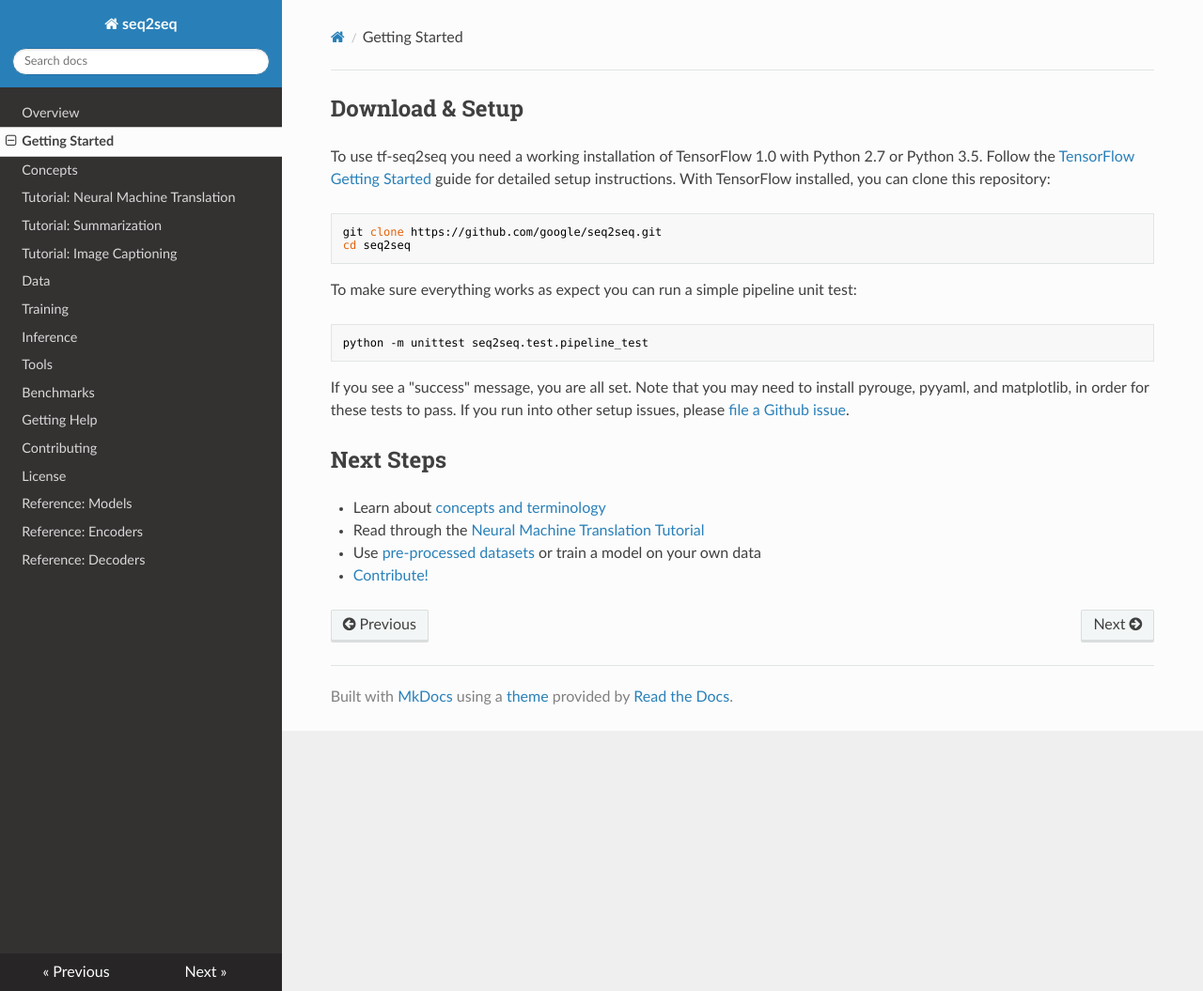
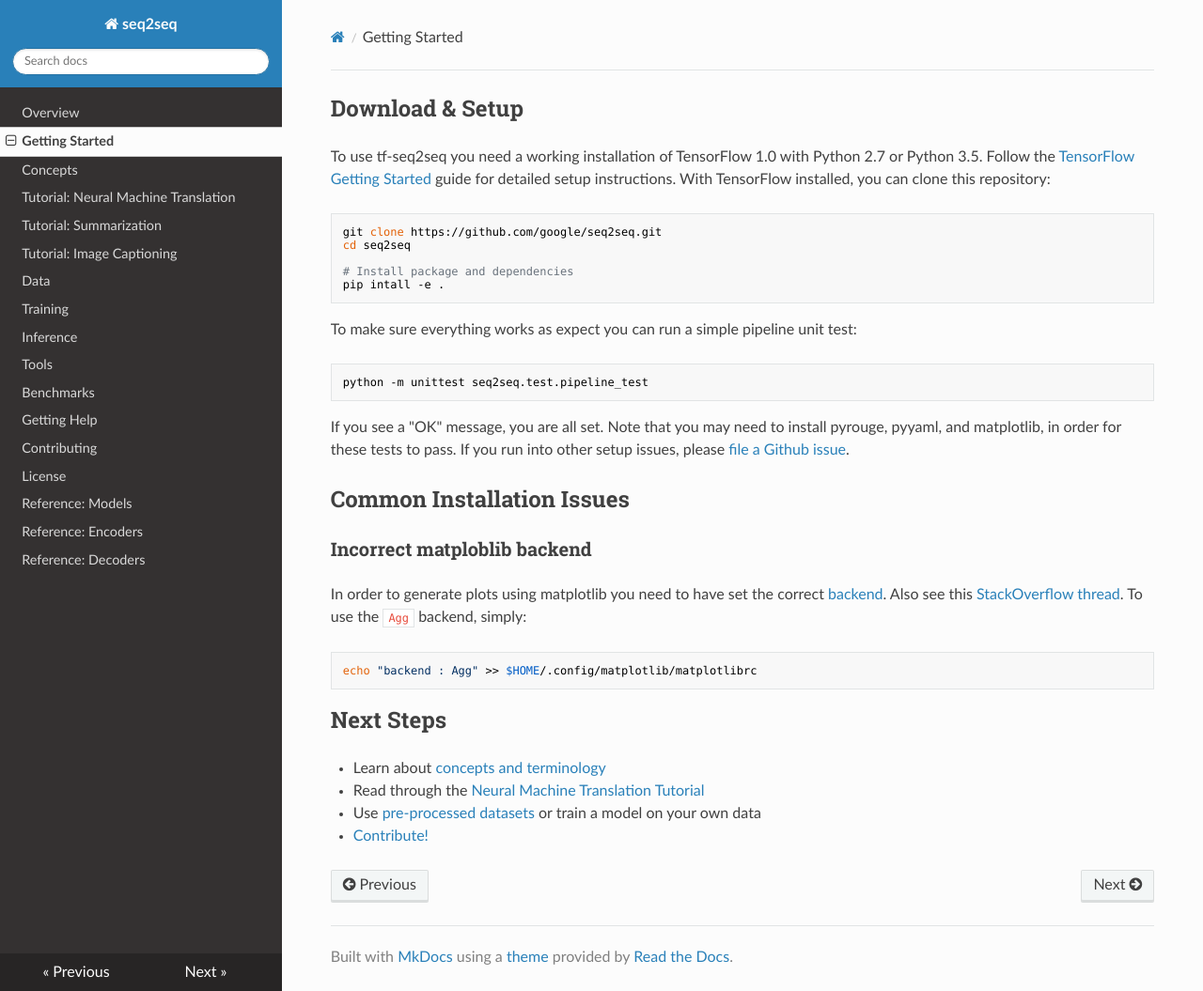
Before and after one commit to google/seq2seq, an MkDocs documentation site: the page built from docs/getting_started.md, in a window 1280 px wide and 1055 px high. Shown: the whole window at 94% size. Built offline with MkDocs 1.6.1, drawn with Linux system fonts in a browser that asks for light colours; nearby versions of some CDN libraries; old or Windows-style settings are respelled for this version of MkDocs.

Commit message:
Improve docs

````diff
--- a/docs/getting_started.md
+++ b/docs/getting_started.md
@@ -6,6 +6,9 @@
 ```bash
 git clone https://github.com/google/seq2seq.git
 cd seq2seq
+
+# Install package and dependencies
+pip intall -e .
 ```
 
 To make sure everything works as expect you can run a simple pipeline unit test:
@@ -14,9 +17,18 @@
 python -m unittest seq2seq.test.pipeline_test
 ```
 
-If you see a "success" message, you are all set. Note that you may need to install pyrouge, pyyaml, and matplotlib, in order for these tests to pass. If you run into other setup issues,
+If you see a "OK" message, you are all set. Note that you may need to install pyrouge, pyyaml, and matplotlib, in order for these tests to pass. If you run into other setup issues,
 please [file a Github issue](https://github.com/google/seq2seq/issues).
 
+## Common Installation Issues
+
+### Incorrect matploblib backend
+
+In order to generate plots using matplotlib you need to have set the correct [backend](http://matplotlib.org/faq/usage_faq.html#what-is-a-backend). Also see this [StackOverflow thread](http://stackoverflow.com/questions/4930524/how-can-i-set-the-backend-in-matplotlib-in-python). To use the `Agg` backend, simply:
+
+```
+echo "backend : Agg" >> $HOME/.config/matplotlib/matplotlibrc
+```
 
 ## Next Steps
 
````
